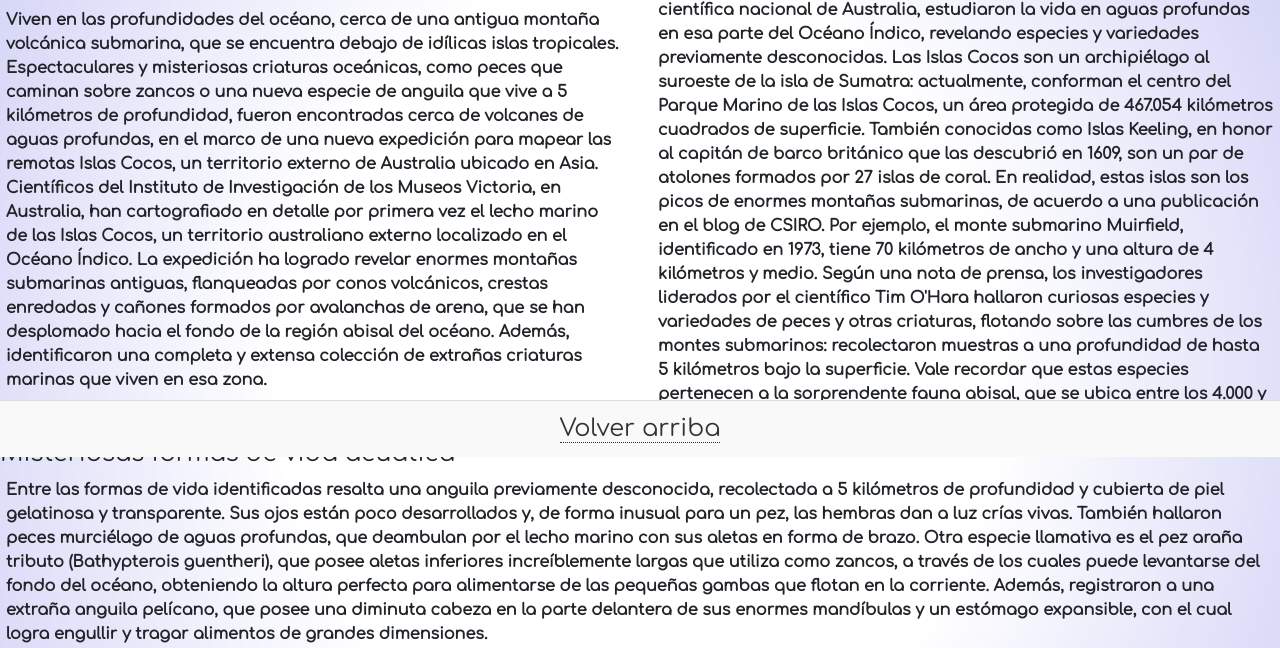
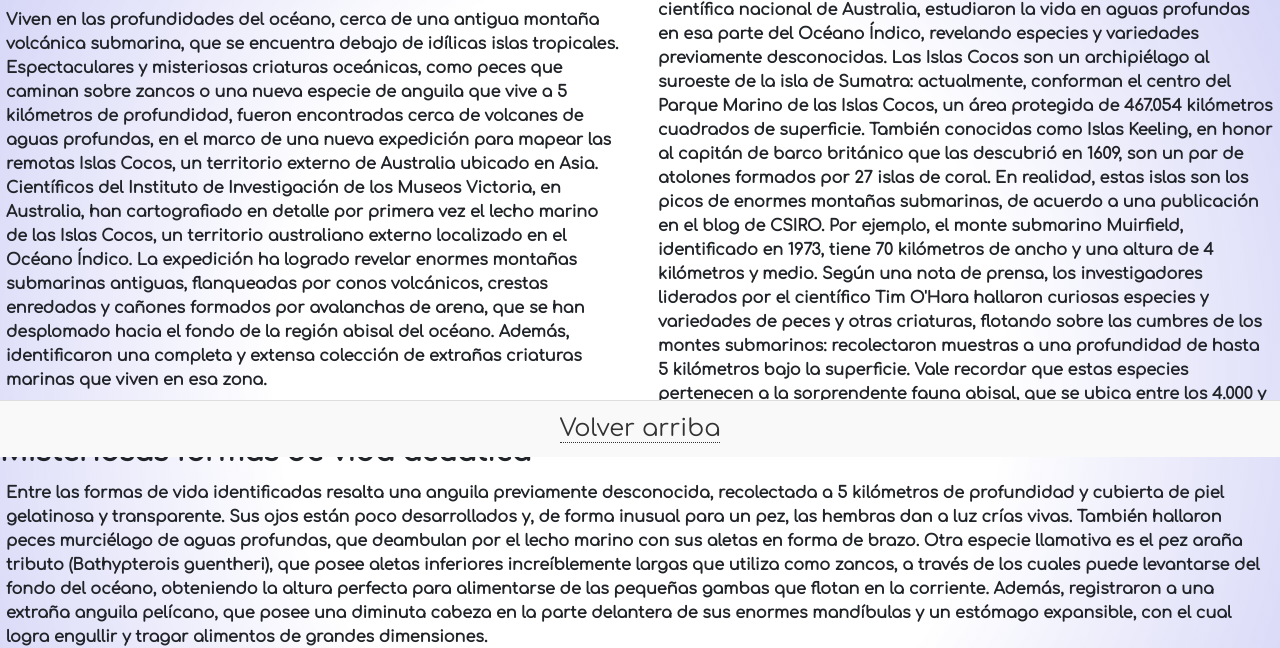
Before and after one commit to kochmaria/Pre-Entrega2.KOCH, a website: page views/Noticias.html in a window 1280 px wide. Shown: the part 343-991 px from the top of the page. Drawn offline with nearby package versions, Linux system fonts and the light colour scheme.

```diff
--- a/views/Noticias.html
+++ b/views/Noticias.html
@@ -81,7 +81,7 @@
         </article>
 
         <article class="col-12 col-md-12 col-xl-12 ">
-         <h3">Misteriosas formas de vida acuática
+         <h3>Misteriosas formas de vida acuática
 
          </h3>
          <p>Entre las formas de vida identificadas resalta una anguila previamente desconocida, recolectada a 5 kilómetros de profundidad y cubierta de piel gelatinosa y transparente. Sus ojos están poco desarrollados y, de forma inusual para un pez, las hembras dan a luz crías vivas. También hallaron peces murciélago de aguas profundas, que deambulan por el lecho marino con sus aletas en forma de brazo.
```
Also changed, not shown: flexbox.html (deleted).
